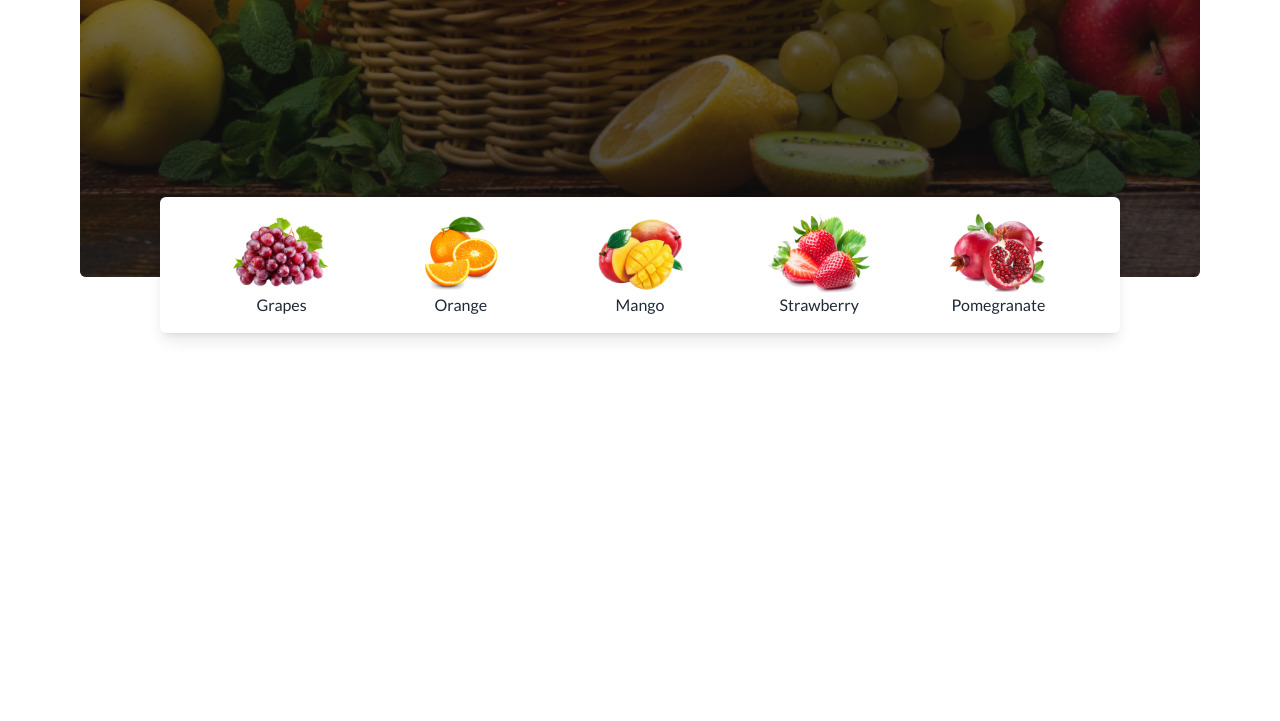
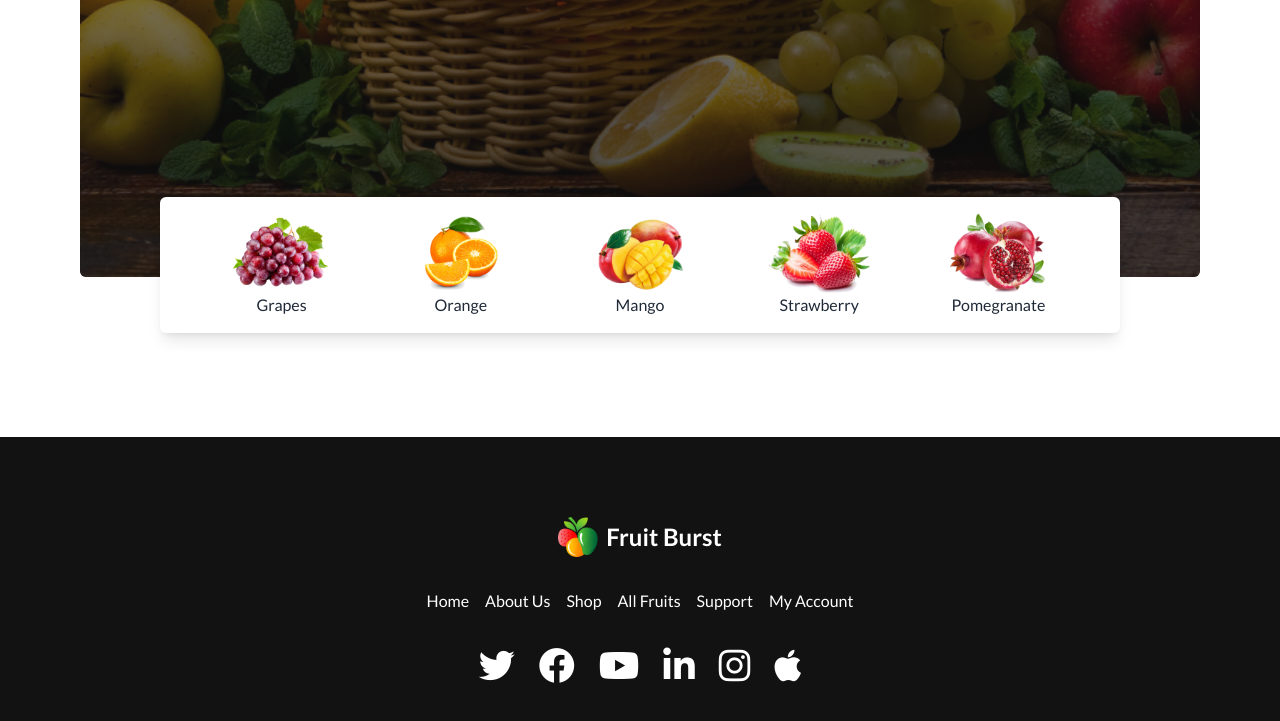
Before and after one commit to safia-nusrat-official/fruit-burst-assignment, a plain HTML site: page index.html in a window 1280 px wide. Shown: the part 643-1364 px from the top of the page. Before the commit the page ends 1080 px from the top, so only its background shows below. Drawn offline with nearby package versions, Linux system fonts and the light colour scheme.

Commit message:
footer section complete

```diff
--- a/index.html
+++ b/index.html
@@ -115,15 +115,74 @@
         <div
           class="wrapper z-5 bg-white hidden rounded-md relative -top-20 mx-20 py-4 px-8 shadow-lg justify-between lg:flex md:flex"
         >
-          <div class="container flex flex-col justify-between items-center text-md"><img class="h-20" src="images/fruit1.png" alt="" /><span>Grapes</span></div>
-          <div class="container flex flex-col justify-between items-center text-md"><img class="h-20" src="images/fruit2.png" alt="" /><span>Orange</span></div>
-          <div class="container flex flex-col justify-between items-center text-md"><img class="h-20" src="images/fruit3.png" alt="" /><span>Mango</span></div>
-          <div class="container flex flex-col justify-between items-center text-md"><img class="h-20" src="images/fruit4.png" alt="" /><span>Strawberry</span></div>
-          <div class="container flex flex-col justify-between items-center text-md"><img class="h-20" src="images/fruit5.png" alt="" /><span>Pomegranate</span></div>
+          <div
+            class="container flex flex-col justify-between items-center text-md"
+          >
+            <img class="h-20" src="images/fruit1.png" alt="" /><span
+              >Grapes</span
+            >
+          </div>
+          <div
+            class="container flex flex-col justify-between items-center text-md"
+          >
+            <img class="h-20" src="images/fruit2.png" alt="" /><span
+              >Orange</span
+            >
+          </div>
+          <div
+            class="container flex flex-col justify-between items-center text-md"
+          >
+            <img class="h-20" src="images/fruit3.png" alt="" /><span
+              >Mango</span
+            >
+          </div>
+          <div
+            class="container flex flex-col justify-between items-center text-md"
+          >
+            <img class="h-20" src="images/fruit4.png" alt="" /><span
+              >Strawberry</span
+            >
+          </div>
+          <div
+            class="container flex flex-col justify-between items-center text-md"
+          >
+            <img class="h-20" src="images/fruit5.png" alt="" /><span
+              >Pomegranate</span
+            >
+          </div>
         </div>
       </section>
     </header>
     <main></main>
-    <footer></footer>
+    <footer
+      class="bg-darkPrimary w-full flex flex-col items-center p-20 text-white gap-8"
+    >
+      <div class="logo-section flex items-center gap-2">
+        <img
+          src="images/logo.png"
+          alt="logo"
+          class="w-15 h-15 lg:w-10 lg:h-10 md:w-10 md:h-10"
+        />
+        <h2 class="lg:text-2xl md:text-2xl text-4xl font-semibold">
+          Fruit Burst
+        </h2>
+      </div>
+      <ul class="flex gap-4">
+        <li><a href="">Home</a></li>
+        <li><a href="">About Us</a></li>
+        <li><a href="">Shop</a></li>
+        <li><a href="">All Fruits</a></li>
+        <li><a href="">Support</a></li>
+        <li><a href="">My Account</a></li>
+      </ul>
+      <ul class="social-links flex text-4xl gap-6">
+        <li><i class="fa-brands fa-twitter"></i></li>
+        <li><i class="fa-brands fa-facebook"></i></li>
+        <li><i class="fa-brands fa-youtube"></i></li>
+        <li><i class="fa-brands fa-linkedin-in"></i></li>
+        <li><i class="fa-brands fa-instagram"></i></li>
+        <li><i class="fa-brands fa-apple"></i></li>
+      </ul>
+    </footer>
   </body>
 </html>
```
